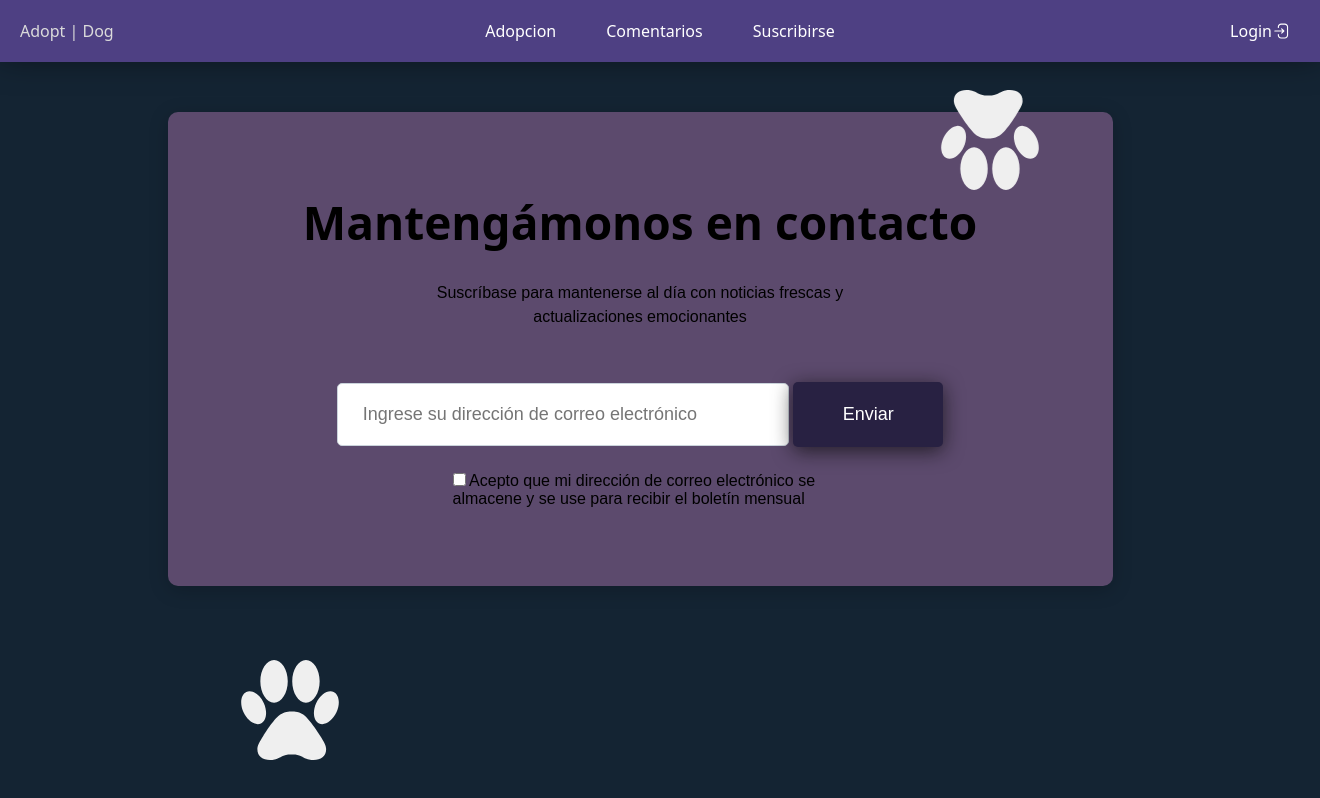
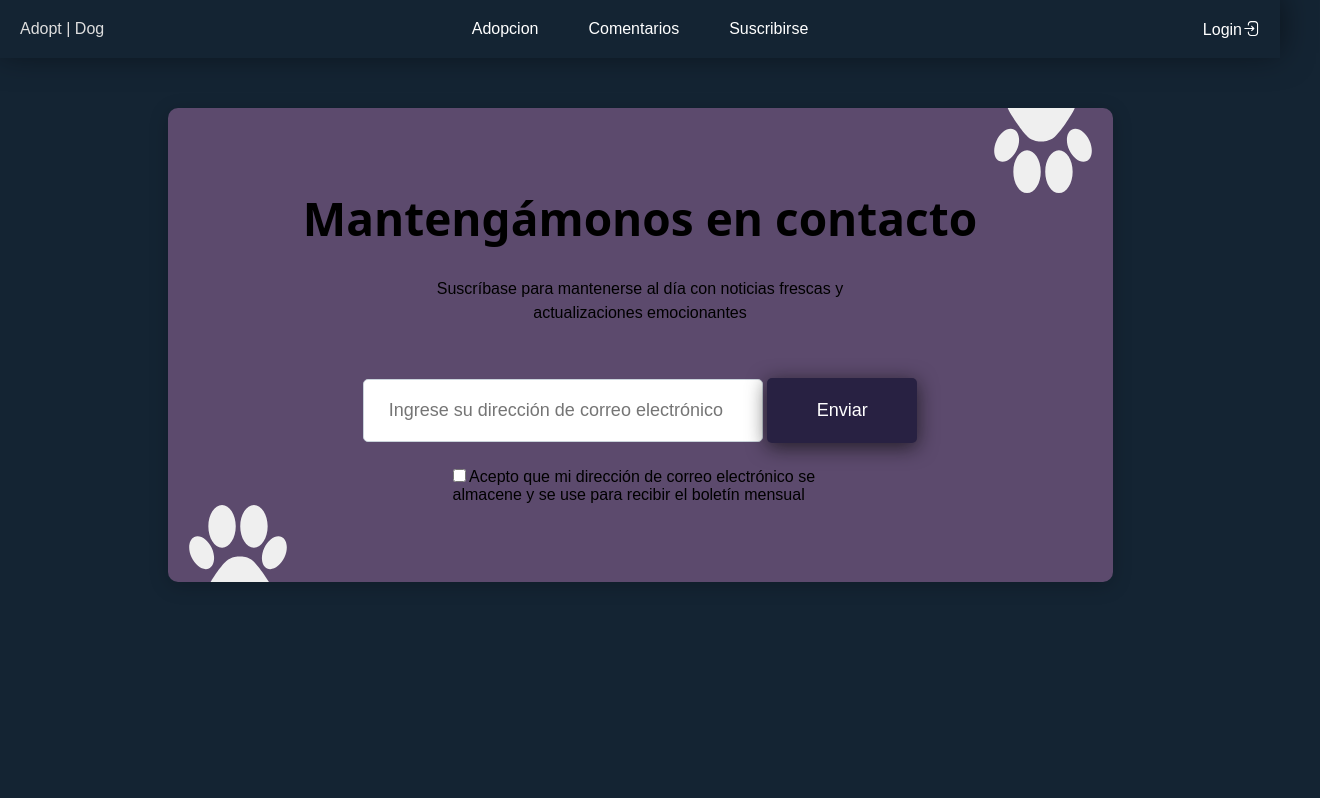
Before and after one commit to sebas-pena/adopt-dogs, a plain HTML site: page public/suscripcion.html in a window 1280 px wide. Shown: the whole page, 1320 px wide, since content can reach past the window. Drawn offline with Linux system fonts and the light colour scheme.

Commit message:
Fix: corrects footprints positioning and removes overflow

```diff
--- a/public/css/suscripcion.css
+++ b/public/css/suscripcion.css
@@ -1,6 +1,7 @@
 *{
     padding: 0;
     margin: 0;
+    box-sizing: border-box
 }
 
 @import url('https://fonts.googleapis.com/css2?family=Mulish:wght@300;400;500;600;700&display=swap');
@@ -19,12 +20,15 @@ body {
 }
 
 .subscribe {
+  position: relative;
   display: flex;
 	flex-direction: column;
 	align-items: center;
 	justify-content: center;
+  overflow: hidden;
 	background: #5c4a6d;
-	width: 945px;
+  width: 100%;
+  max-width: 945px;
 	height: 474px;
 	border-radius: 10px;
 	box-shadow: 0 4px 20px rgba(0, 0, 0, 0.2)
@@ -90,14 +94,14 @@ body {
 
 .Huella404{
     position: absolute;
-    top: calc(100% - 140px);
-    left: 240px;
+    top: calc(100% - 77px);
+    left: 20px;
 }
 
 .Huelle404{
     position: absolute;
-    top: 90px;
-    right:240px;
+    top: -15px;
+    right:20px;
     transform: rotate(180deg);
 }
 
@@ -105,13 +109,11 @@ body {
 
 .Header {
   position: relative;
-    font-weight: bolder;
   padding: 20px;
   width: 100%;
   backdrop-filter: blur(3px);
   font-size: 16px;
-    background: #4e4083;
-    font-family: system-ui, -apple-system, BlinkMacSystemFont, 'Segoe UI', Roboto, Oxygen, Ubuntu, Cantarell, 'Open Sans', 'Helvetica Neue', sans-serif;
+  background: #142433;
   box-shadow: 0 -5px 33px rgba(0, 0, 0, 0.5);
 }
 
@@ -124,7 +126,7 @@ body {
 
 .Logo {
   position: absolute;
-    color: #dbdbdb;
+  color: #dedede;
 }
 
 .Header ul li {
@@ -138,7 +140,7 @@ body {
   height: 3px;
   border-radius: 10px;
   width: 0;
-    background: #eeb8ff;
+  background: #dedede;
   position: absolute;
   left: 0;
   bottom: -10px;
@@ -157,7 +159,7 @@ body {
 
 .nav-login {
   position: absolute;
-    right: 30px;
+  right: 20px;
   top: 50%;
   transform: translate(0, -50%);
 }
@@ -184,7 +186,7 @@ body {
 
 .Cabeza {
   display: flex;
-    background: #4e4083;
+  background: #142433;
   color: rgb(255, 255, 255);
   flex-direction: column;
   align-items: center;
```
Lines whose indentation alone changed are shown as unchanged.
